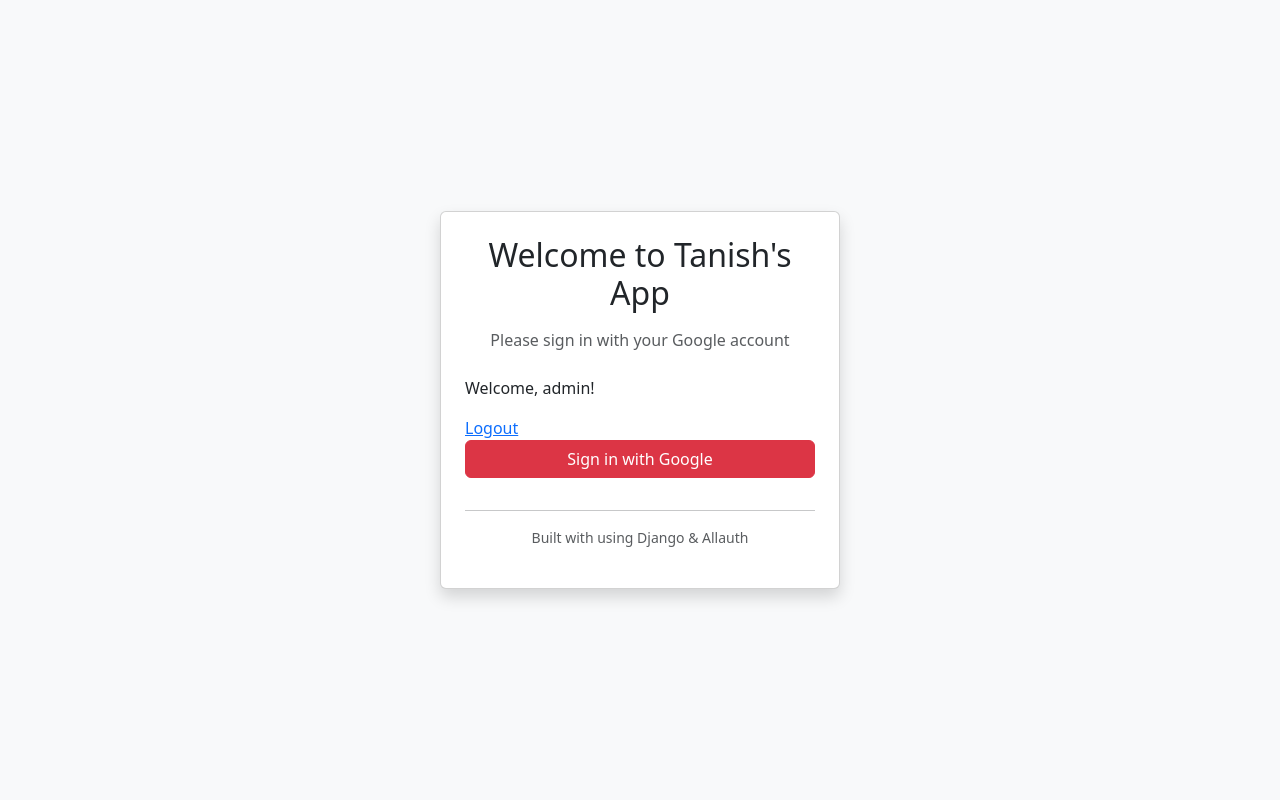
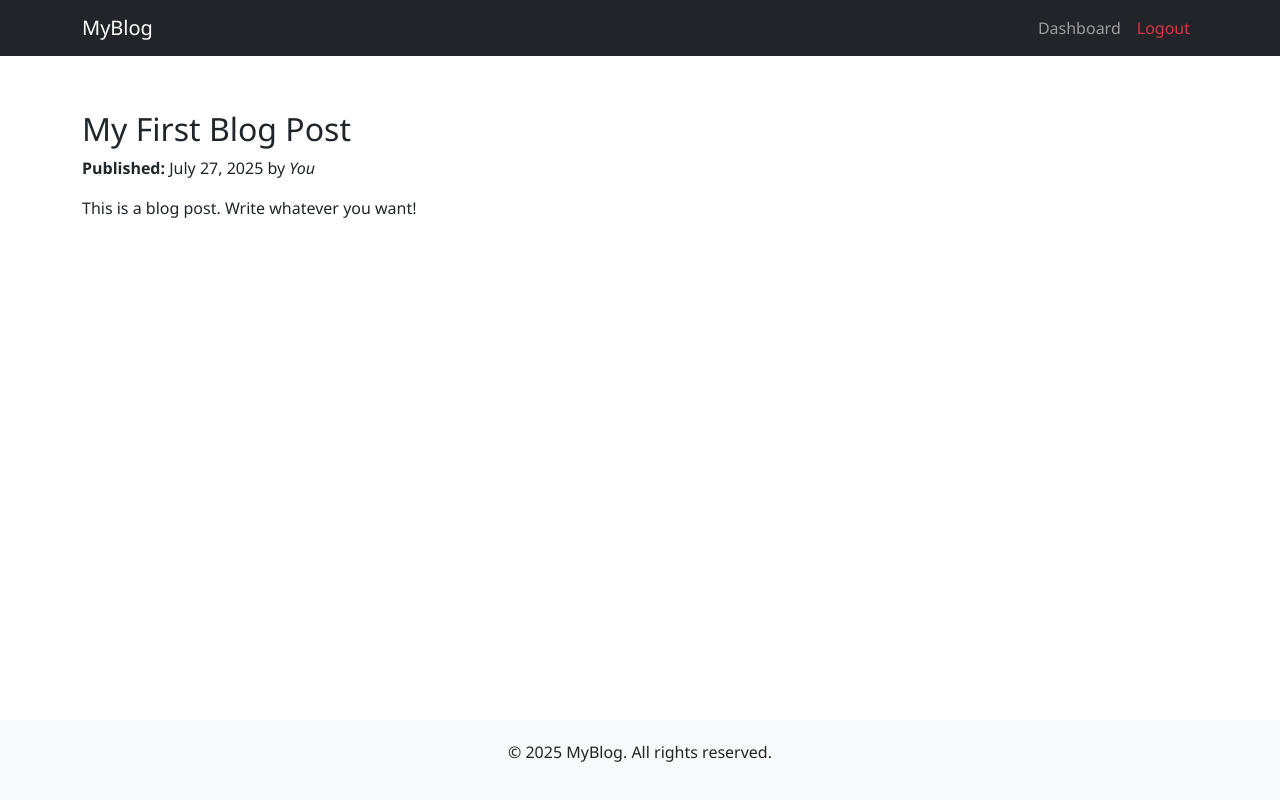
Before and after one commit to thetanish1/google-OAuth, a Django app: page / in a window 1280 px wide. Run offline with Django 5.2, Linux system fonts and the light colour scheme; a user stored in the database is signed in; data comes from the database, SQL or seed files in the repository; both versions use the stored data as it was after the commit; some libraries are stand-ins or nearby versions.

Commit message:
added the login => home page concept

```diff
--- a/googleauth/googleauth/urls.py
+++ b/googleauth/googleauth/urls.py
@@ -1,19 +1,4 @@
-"""
-URL configuration for googleauth project.
 
-The `urlpatterns` list routes URLs to views. For more information please see:
-    https://docs.djangoproject.com/en/5.2/topics/http/urls/
-Examples:
-Function views
-    1. Add an import:  from my_app import views
-    2. Add a URL to urlpatterns:  path('', views.home, name='home')
-Class-based views
-    1. Add an import:  from other_app.views import Home
-    2. Add a URL to urlpatterns:  path('', Home.as_view(), name='home')
-Including another URLconf
-    1. Import the include() function: from django.urls import include, path
-    2. Add a URL to urlpatterns:  path('blog/', include('blog.urls'))
-"""
 from django.contrib import admin
 from django.urls import path, include
 
--- a/googleauth/users/apps.py
+++ b/googleauth/users/apps.py
@@ -1,6 +1 @@
 from django.apps import AppConfig
-
-
-class UsersConfig(AppConfig):
-    default_auto_field = 'django.db.models.BigAutoField'
-    name = 'users'
--- /dev/null
+++ b/googleauth/users/static/css/style.css
@@ -0,0 +1,17 @@
+body {
+    padding-top: 70px;
+    font-family: 'Segoe UI', Tahoma, Geneva, Verdana, sans-serif;
+}
+
+.blog-container {
+    margin-top: 40px;
+    margin-bottom: 100px;
+}
+
+footer {
+    background-color: #f8f9fa;
+    padding: 20px 0;
+    position: fixed;
+    bottom: 0;
+    width: 100%;
+}
--- /dev/null
+++ b/googleauth/users/static/js/script.js
@@ -0,0 +1,4 @@
+// Just a sample JS functionality
+document.addEventListener("DOMContentLoaded", function () {
+    console.log("Blog page loaded successfully!");
+});
--- a/googleauth/users/templates/home.html
+++ b/googleauth/users/templates/home.html
@@ -1,50 +1,54 @@
+{% load static %}
 <!DOCTYPE html>
 <html lang="en">
-  <head>
-    <meta charset="UTF-8" />
-    <meta name="viewport" content="width=device-width, initial-scale=1.0" />
-    <title>Google Auth</title>
+<head>
+    <meta charset="UTF-8">
+    <title>My Blog Home Page</title>
 
-    <link
-      href="https://cdn.jsdelivr.net/npm/bootstrap@5.3.3/dist/css/bootstrap.min.css"
-      rel="stylesheet"
-    />
-  </head>
-  <body class="bg-light">
-    {% load socialaccount %}
+    <!-- Bootstrap CSS -->
+    <link href="https://cdn.jsdelivr.net/npm/bootstrap@5.3.0/dist/css/bootstrap.min.css" rel="stylesheet">
 
-    <div
-      class="container d-flex justify-content-center align-items-center"
-      style="min-height: 100vh"
-    >
-      <div class="card shadow p-4" style="width: 100%; max-width: 400px">
-        <h2 class="text-center mb-3">Welcome to Tanish's App</h2>
-        <p class="text-center text-muted mb-4">
-          Please sign in with your Google account
-        </p>
+    <!-- Your CSS -->
+    <link rel="stylesheet" href="{% static 'css/style.css' %}">
 
-        {% if user.is_authenticated %}
-        <p>Welcome, {{ user.username }}!</p>
-        <a href="{% url 'logout' %}">Logout</a>
-        {% else %} {% load socialaccount %}
-        <h2 class="text-center" >Google Login</h2>
-        {% endif %}
 
-        <a
-          href="{% provider_login_url 'google' process='redirect' %}?next=/"
-          class="btn btn-danger w-100 mb-3"
-        >
-          <i class="bi bi-google "></i> Sign in with Google
-        </a>
+</head>
+<body>
 
-        <hr />
-        <p class="text-center text-muted small">
-          Built with using Django & Allauth
-        </p>
+    <!-- Navbar -->
+    <nav class="navbar navbar-expand-lg navbar-dark bg-dark fixed-top">
+        <div class="container">
+            <a class="navbar-brand" href="#">MyBlog</a>
+            <button class="navbar-toggler" type="button" data-bs-toggle="collapse" data-bs-target="#navbarNav">
+                <span class="navbar-toggler-icon"></span>
+            </button>
+            <div class="collapse navbar-collapse justify-content-end" id="navbarNav">
+                <ul class="navbar-nav">
+                    <li class="nav-item"><a class="nav-link" href="dashboard/">Dashboard</a></li>
+                    <li class="nav-item"><a class="nav-link text-danger" href="logout/">Logout</a></li>
+                </ul>
+            </div>
+        </div>
+    </nav>
 
-      </div>
+    <!-- Blog Content -->
+    <div class="container blog-container">
+        <div class="blog-post">
+            <h2>My First Blog Post</h2>
+            <p><strong>Published:</strong> July 27, 2025 by <em>You</em></p>
+            <p>This is a blog post. Write whatever you want!</p>
+        </div>
     </div>
 
-    <script src="https://cdn.jsdelivr.net/npm/bootstrap@5.3.3/dist/js/bootstrap.bundle.min.js"></script>
-  </body>
+    <!-- Footer -->
+    <footer class="text-center">
+        <div class="container">
+            <p>© 2025 MyBlog. All rights reserved.</p>
+        </div>
+    </footer>
+
+    <!-- Bootstrap + Your JS -->
+    <script src="https://cdn.jsdelivr.net/npm/bootstrap@5.3.0/dist/js/bootstrap.bundle.min.js"></script>
+    <script src="{% static 'js/script.js' %}"></script>
+</body>
 </html>
--- a/googleauth/users/urls.py
+++ b/googleauth/users/urls.py
@@ -3,5 +3,6 @@ from . import views
 
 urlpatterns = [
     path("", views.home),
-    path("logout", views.logout_view, name="logout")
+    path("logout/", views.logout, name="logout"),
+    path("dashboard/", views.dashboard, name="dashboard")
 ]
--- a/googleauth/users/views.py
+++ b/googleauth/users/views.py
@@ -1,11 +1,17 @@
-from django.shortcuts import render,redirect
-from django.contrib.auth import logout
-# Create your views here.
-
-def home(request):
-    return render(request,"home.html")
+from django.shortcuts import render, redirect
+from django.contrib.auth import logout as auth_logout
+from django.contrib.auth.decorators import login_required
 
 
-def logout_view(request):
-    logout(request)
-    return redirect("/")
+@login_required
+def home(request):
+    return render(request, "home.html")
+
+
+@login_required
+def dashboard(request):
+    return render(request, "dashboard.html")
+
+def logout(request):
+    auth_logout(request)  # This actually clears the session
+    return redirect("login")
```
Also changed, not shown: googleauth/googleauth/settings.py (+6 -14 lines), googleauth/googleauth/views.py (added, +16 -0 lines), googleauth/googleauth/wsgi.py (+0 -9 lines), googleauth/users/templates/dashboard.html (added, +14 -0 lines), googleauth/users/templates/login.html (added, +14 -0 lines), googleauth/db.sqlite3.
